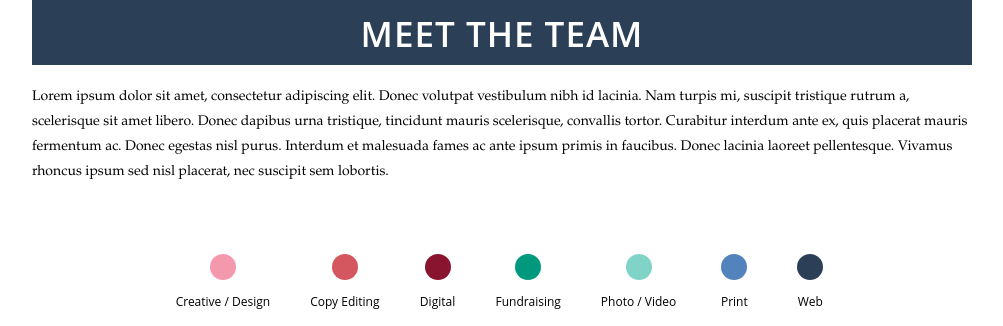
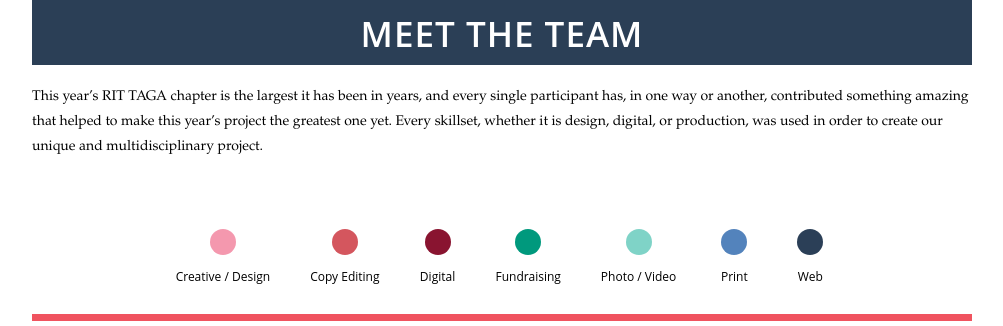
Before and after one commit to lauravsilva/TAGAWeb2015, a PHP site: page /members.php in a window 1280 px wide. Shown: the part 80-406 px from the top of the page, without its empty margins (138-1141 px from the left). Run offline with PHP 8.4, Linux system fonts and the light colour scheme; some libraries are stand-ins or nearby versions.

Commit message:
Removed lorem ipsum in members/ proofed process

```diff
--- a/src/members.php
+++ b/src/members.php
@@ -9,7 +9,7 @@
 
             <h1>Meet the Team</h1>
 
-            <p>Lorem ipsum dolor sit amet, consectetur adipiscing elit. Donec volutpat vestibulum nibh id lacinia. Nam turpis mi, suscipit tristique rutrum a, scelerisque sit amet libero. Donec dapibus urna tristique, tincidunt mauris scelerisque, convallis tortor. Curabitur interdum ante ex, quis placerat mauris fermentum ac. Donec egestas nisl purus. Interdum et malesuada fames ac ante ipsum primis in faucibus. Donec lacinia laoreet pellentesque. Vivamus rhoncus ipsum sed nisl placerat, nec suscipit sem lobortis. </p>
+            <p>This year&rsquo;s RIT TAGA chapter is the largest it has been in years, and every single participant has, in one way or another, contributed something amazing that helped to make this year&rsquo;s project the greatest one yet. Every skillset, whether it is design, digital, or production, was used in order to create our unique and multidisciplinary project.</p>
 
             <ul class="teams">
                 <li>
--- a/src/process.php
+++ b/src/process.php
@@ -64,7 +64,7 @@
             <div class="col-md-10">
                 <div class="web blue">
                     <h2>Website</h2>
-                    <p>Design our website to be user-friendly and carry our current theme into an online platform. Ensure proper mobile and tablet optimization.</p>
+                    <p>Design our website to be user-friendly and carry our current theme into an online platform. <!--Ensure proper mobile and tablet optimization.--></p>
                 </div>
             </div>
         </div>
```
